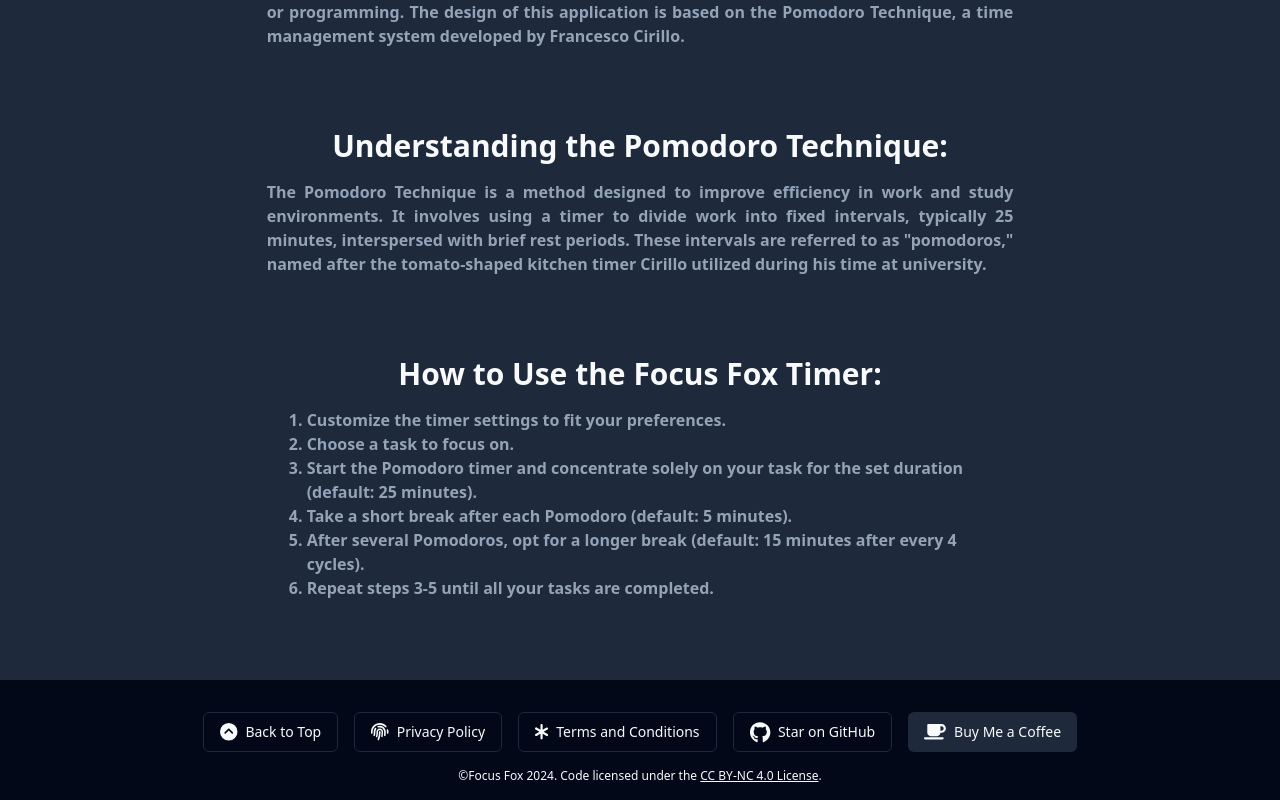
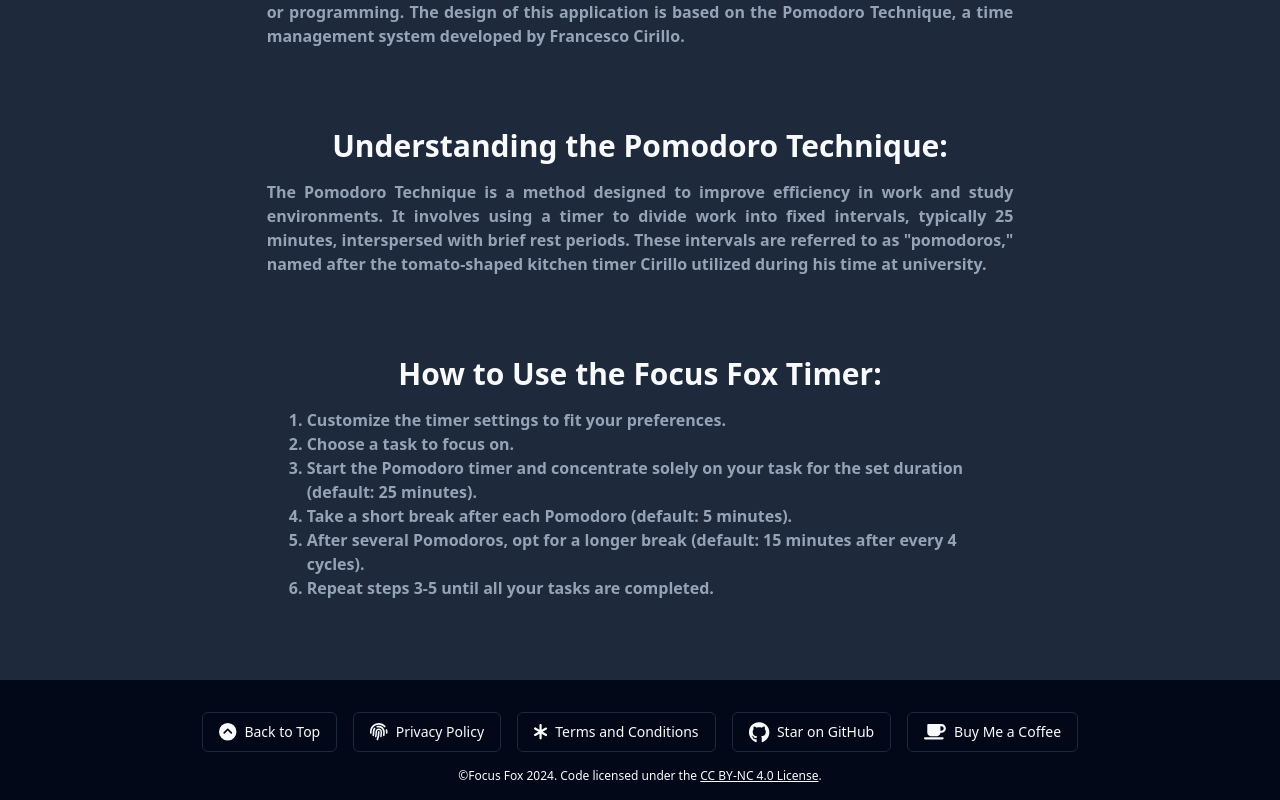
Before and after one commit to marinoffDev/Focus-Fox, a React (Vite) app: page / in a window 1280 px wide. Shown: the part 1241-2041 px from the top of the page. Built offline with nearby package versions, Linux system fonts and the light colour scheme; no server answers.

Commit message:
update button styling

```diff
--- a/src/components/Footer.jsx
+++ b/src/components/Footer.jsx
@@ -21,7 +21,7 @@ export default function Footer({ scrollToHome }) {
         </Button>
         <GitHubBtn variant="outline" />
         <a href='https://ko-fi.com/marinoffdev' target='_blank' rel="noopener noreferrer">
-          <Button variant="secondary" target='_blank'>
+          <Button variant="outline" target='_blank'>
             <FontAwesomeIcon icon={faMugSaucer} size="lg" className="mr-2" />Buy Me a Coffee
           </Button>
         </a>
--- a/src/components/Navbar.jsx
+++ b/src/components/Navbar.jsx
@@ -28,7 +28,7 @@ export default forwardRef(function Navbar({ scrollToHowToUse }, ref) {
             <Button variant="outline">
               <FontAwesomeIcon icon={faGear} size="lg" className="mr-2" />Customize
             </Button>
-            <GitHubBtn variant={"outline"} />
+            <GitHubBtn variant="outline" />
             <ThemeProvider defaultTheme="dark" storageKey="vite-ui-theme">
               <ModeToggle />
             </ThemeProvider>
@@ -42,7 +42,7 @@ export default forwardRef(function Navbar({ scrollToHowToUse }, ref) {
             <Button variant="outline">
               <FontAwesomeIcon icon={faGear} size="lg" className="mr-2" />Customize
             </Button>
-            <GitHubBtn variant={"outline"} />
+            <GitHubBtn variant="outline" />
             <ThemeProvider defaultTheme="dark" storageKey="vite-ui-theme">
               <ModeToggle />
             </ThemeProvider>
```
